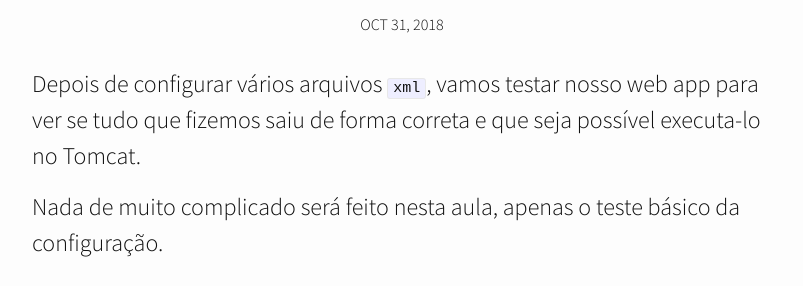
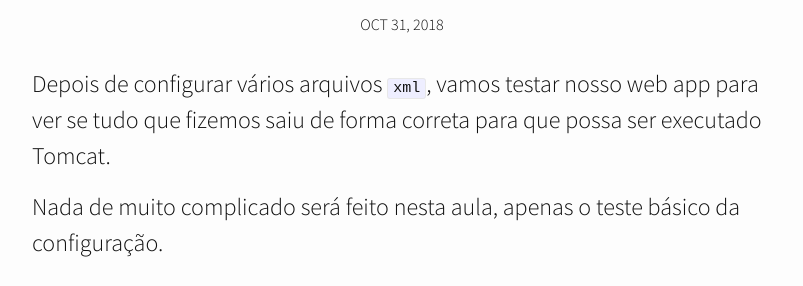
Before and after one commit to BSTK/bstk.github.io, a Jekyll site: the page built from _posts/2018-10-31-carmais-testando-a-configuracao.md, in a window 1280 px wide and 900 px high. Shown: the part 461-747 px from the top of the window, without its empty margins (238-1041 px from the left). Built offline with Jekyll 4.4.1, drawn with Linux system fonts in a browser that asks for light colours; nearby versions of some CDN libraries; comment, search, counter and statistics services are not loaded.

Commit message:
Correção portugues

````diff
--- a/_posts/2018-10-31-carmais-testando-a-configuracao.md
+++ b/_posts/2018-10-31-carmais-testando-a-configuracao.md
@@ -4,7 +4,7 @@ title:  "Carmais - Testando a configuração"
 date:   2018-10-31 18:00:00 +0530
 ---
 
-Depois de configurar vários arquivos ```xml```, vamos testar nosso web app para ver se tudo que fizemos saiu de forma correta e que seja possível executa-lo no Tomcat.
+Depois de configurar vários arquivos ```xml```, vamos testar nosso web app para ver se tudo que fizemos saiu de forma correta para que possa ser executado Tomcat.
 
 Nada de muito complicado será feito nesta aula, apenas o teste básico da configuração.
 
````
